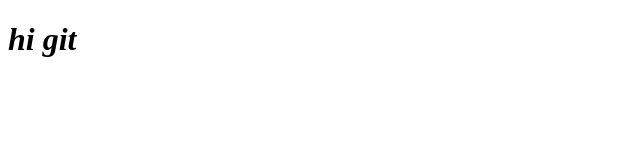
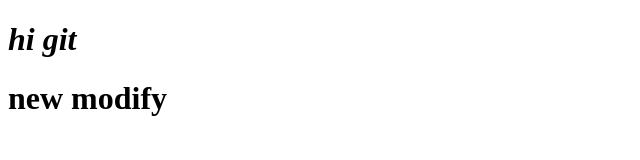
Before and after one commit to arashrezaei84work/git-practice, a plain HTML site: page index.html in a window 1280 px wide. Shown: the whole page, without its empty margins (0-640 px from the left). Drawn offline with Linux system fonts and the light colour scheme.

Commit message:
second index.html

```diff
--- a/index.html
+++ b/index.html
@@ -7,5 +7,6 @@
 </head>
 <body>
     <h1><i>   hi git  </i></h1>
+    <h1>new modify</h1>
 </body>
 </html>
```
